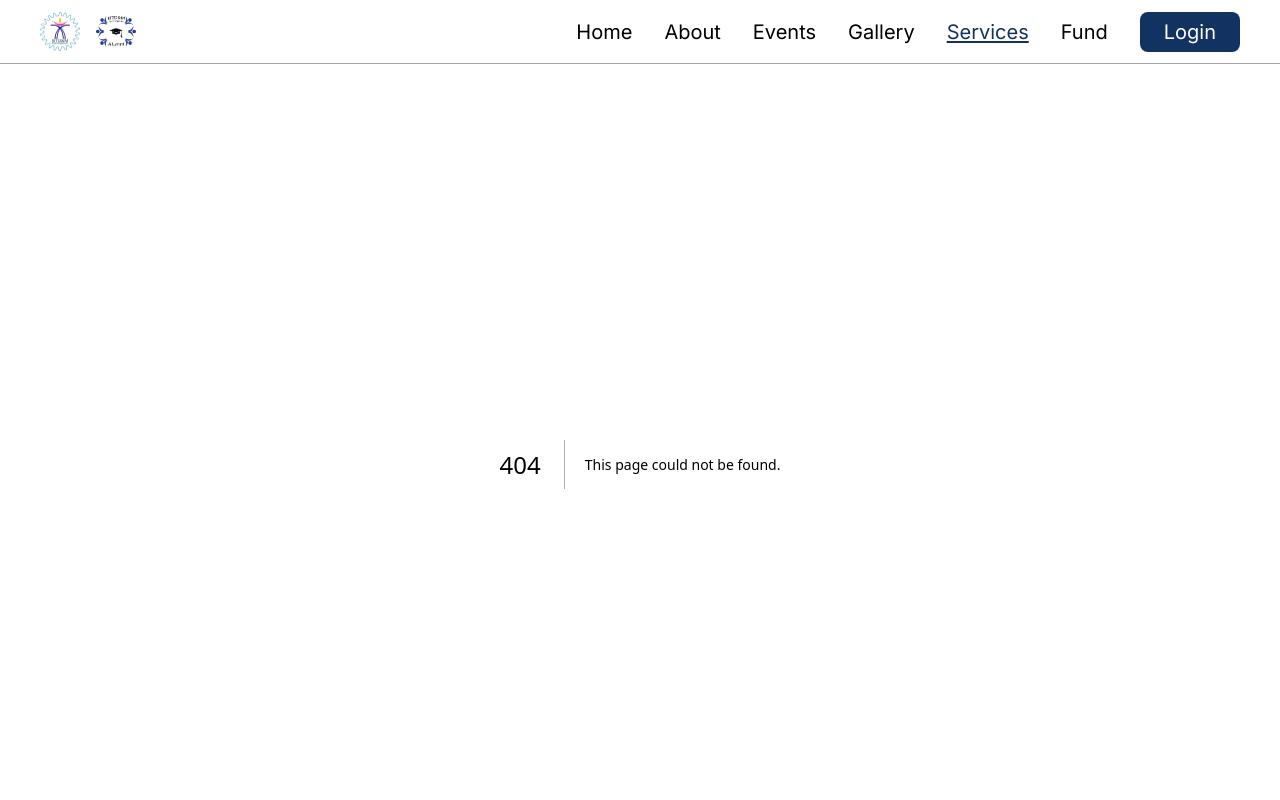
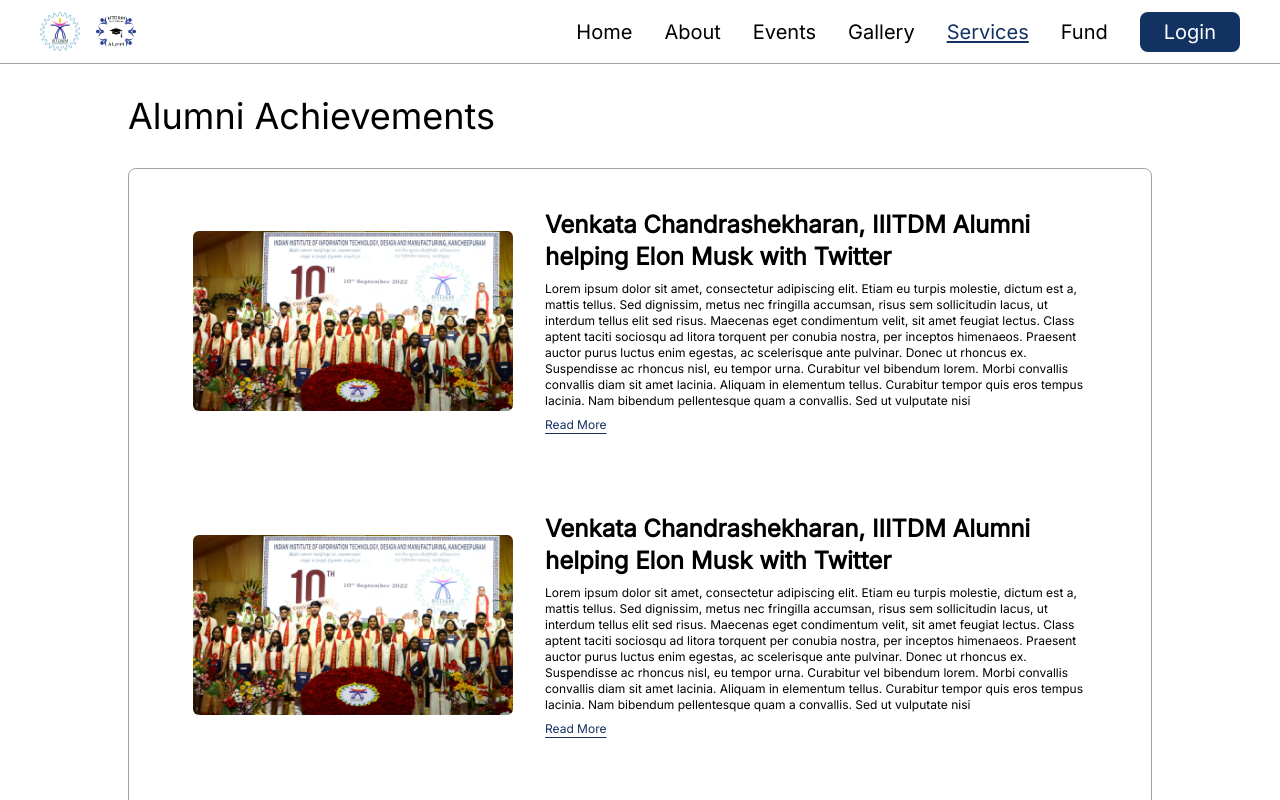
Before and after one commit to bhendi-boi/AlumniPortal, a Next.js app: page /services/alumniAchievements in a window 1280 px wide. Before the commit this address had no page. Shown: the top 800 px of the page. Built offline with nearby package versions, Linux system fonts and the light colour scheme.

Commit message:
alumniAchievements page completed in services route

```diff
--- a/app/NavLink.tsx
+++ b/app/NavLink.tsx
@@ -1,8 +1,8 @@
 import React from 'react';
-import Link,{ LinkProps } from 'next/link';
-import { cva,type VariantProps } from 'class-variance-authority';
+import Link, { LinkProps } from 'next/link';
+import { cva, type VariantProps } from 'class-variance-authority';
 
-const link = cva('link',{
+const link = cva('link', {
   variants: {
     variant: {
       primary: [
@@ -14,6 +14,9 @@ const link = cva('link',{
       active: [
         'text-nav-blue underline underline-offset-2 font-medium text-xl w-full block',
       ],
+      cardActive: [
+        'text-nav-blue underline underline-offset-4 font-medium text-xs w-full block',
+      ],
     },
   },
   defaultVariants: {
@@ -21,11 +24,11 @@ const link = cva('link',{
   },
 });
 
-interface NavLinkProps extends LinkProps,VariantProps<typeof link> {
+interface NavLinkProps extends LinkProps, VariantProps<typeof link> {
   children: React.ReactNode;
 }
 
-const NavLink = ({ children,variant,...restProps }: NavLinkProps) => {
+const NavLink = ({ children, variant, ...restProps }: NavLinkProps) => {
   return (
     <Link {...restProps} className={link({ variant })}>
       {children}
--- /dev/null
+++ b/app/services/alumniAchievements/Card.tsx
@@ -0,0 +1,36 @@
+import NavLink from 'app/NavLink';
+import Image from 'next/image';
+import React from 'react';
+
+type CardProps = {
+  title: string;
+  description: string;
+  src: string;
+};
+
+const Card = ({ title, description, src }: CardProps) => {
+  return (
+    <li className="flex flex-col items-center gap-4 py-5 md:flex-row md:gap-8 md:py-10">
+      {/* //! src */}
+      <Image
+        src="/convocation.png"
+        alt={title}
+        width={400}
+        height={225}
+        className="aspect-video max-w-xs rounded-md object-cover md:my-4"
+      />
+      <div className="">
+        <h2 className="text-2xl font-bold">{title}</h2>
+        <p className="my-2 text-xs">{description}</p>
+        <NavLink
+          href={`/services/alumniAchievements/${title}`}
+          variant="cardActive"
+        >
+          Read More
+        </NavLink>
+      </div>
+    </li>
+  );
+};
+
+export default Card;
--- /dev/null
+++ b/app/services/alumniAchievements/page.tsx
@@ -0,0 +1,41 @@
+import Header from 'app/Header';
+import React from 'react';
+import Card from './Card';
+
+const data = [
+  {
+    src: '',
+    title:
+      'Venkata Chandrashekharan, IIITDM Alumni helping Elon Musk with Twitter',
+    description:
+      'Lorem ipsum dolor sit amet, consectetur adipiscing elit. Etiam eu turpis molestie, dictum est a, mattis tellus. Sed dignissim, metus nec fringilla accumsan, risus sem sollicitudin lacus, ut interdum tellus elit sed risus. Maecenas eget condimentum velit, sit amet feugiat lectus. Class aptent taciti sociosqu ad litora torquent per conubia nostra, per inceptos himenaeos. Praesent auctor purus luctus enim egestas, ac scelerisque ante pulvinar. Donec ut rhoncus ex. Suspendisse ac rhoncus nisl, eu tempor urna. Curabitur vel bibendum lorem. Morbi convallis convallis diam sit amet lacinia. Aliquam in elementum tellus. Curabitur tempor quis eros tempus lacinia. Nam bibendum pellentesque quam a convallis. Sed ut vulputate nisi',
+  },
+  {
+    src: '',
+    title:
+      'Venkata Chandrashekharan, IIITDM Alumni helping Elon Musk with Twitter',
+    description:
+      'Lorem ipsum dolor sit amet, consectetur adipiscing elit. Etiam eu turpis molestie, dictum est a, mattis tellus. Sed dignissim, metus nec fringilla accumsan, risus sem sollicitudin lacus, ut interdum tellus elit sed risus. Maecenas eget condimentum velit, sit amet feugiat lectus. Class aptent taciti sociosqu ad litora torquent per conubia nostra, per inceptos himenaeos. Praesent auctor purus luctus enim egestas, ac scelerisque ante pulvinar. Donec ut rhoncus ex. Suspendisse ac rhoncus nisl, eu tempor urna. Curabitur vel bibendum lorem. Morbi convallis convallis diam sit amet lacinia. Aliquam in elementum tellus. Curabitur tempor quis eros tempus lacinia. Nam bibendum pellentesque quam a convallis. Sed ut vulputate nisi',
+  },
+  {
+    src: '',
+    title:
+      'Venkata Chandrashekharan, IIITDM Alumni helping Elon Musk with Twitter',
+    description:
+      'Lorem ipsum dolor sit amet, consectetur adipiscing elit. Etiam eu turpis molestie, dictum est a, mattis tellus. Sed dignissim, metus nec fringilla accumsan, risus sem sollicitudin lacus, ut interdum tellus elit sed risus. Maecenas eget condimentum velit, sit amet feugiat lectus. Class aptent taciti sociosqu ad litora torquent per conubia nostra, per inceptos himenaeos. Praesent auctor purus luctus enim egestas, ac scelerisque ante pulvinar. Donec ut rhoncus ex. Suspendisse ac rhoncus nisl, eu tempor urna. Curabitur vel bibendum lorem. Morbi convallis convallis diam sit amet lacinia. Aliquam in elementum tellus. Curabitur tempor quis eros tempus lacinia. Nam bibendum pellentesque quam a convallis. Sed ut vulputate nisi',
+  },
+];
+const page = () => {
+  return (
+    <main className="min-h-screen px-5 md:px-10">
+      <Header title="Alumni Achievements" />
+      <ul className="mx-auto mb-12 min-h-screen max-w-5xl rounded-lg border border-zinc-400 px-4 md:mb-16 md:px-16">
+        {data.map((article, index) => (
+          <Card key={index} {...article} />
+        ))}
+      </ul>
+    </main>
+  );
+};
+
+export default page;
```
